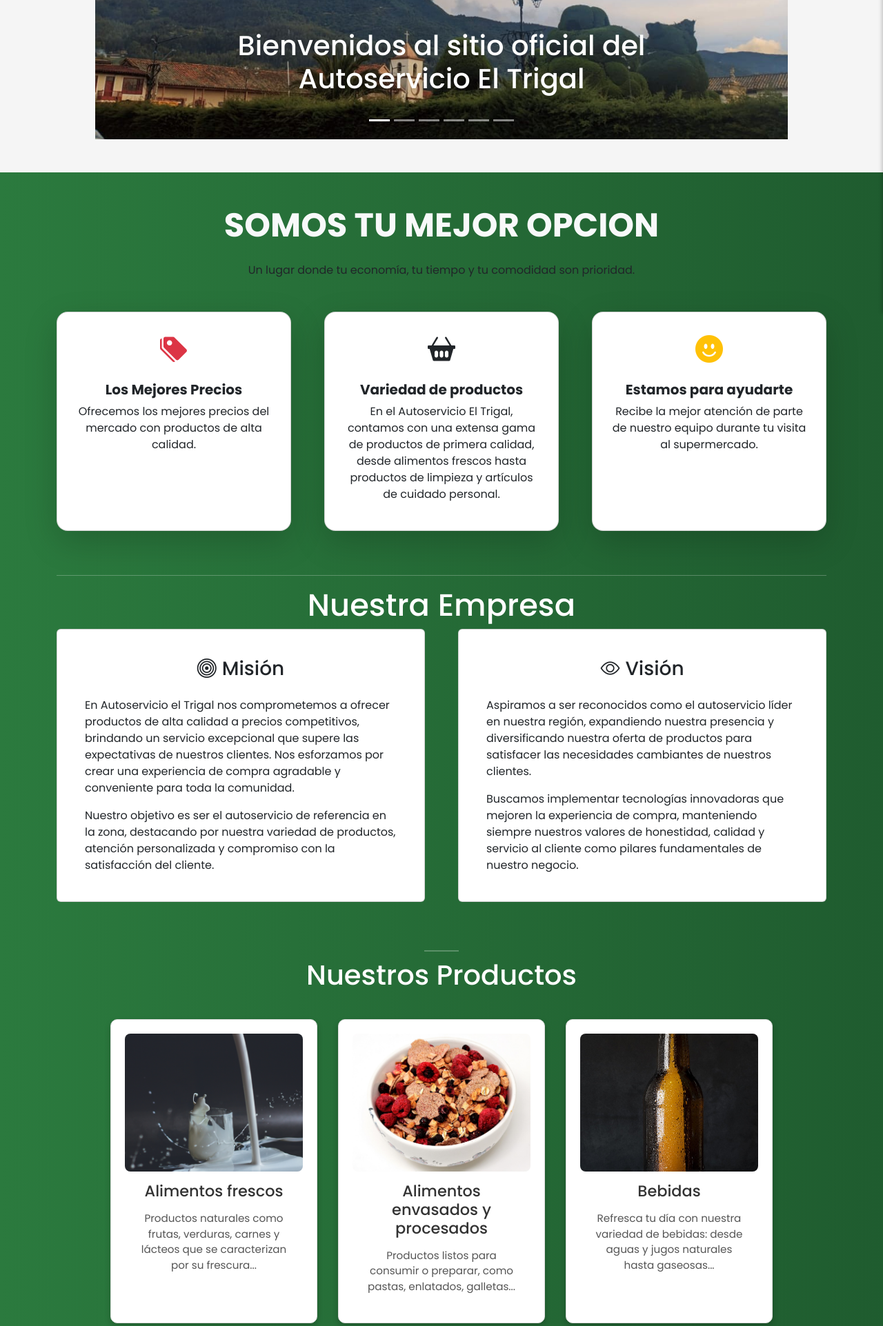
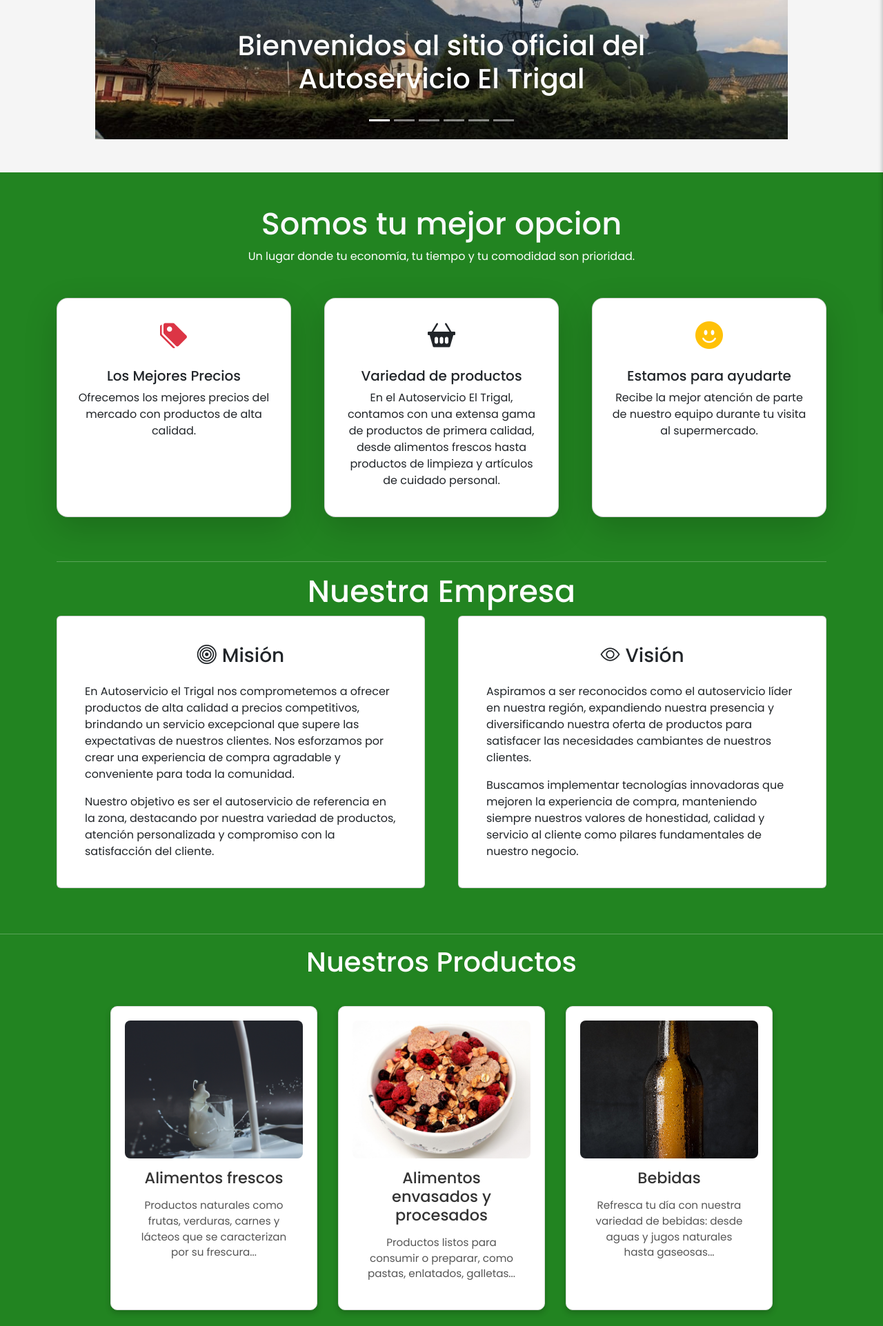
Before and after one commit to Jxvi3r09/Autoservicioeltrigal, a Django app: page / in a window 1280 px wide. Shown: the part 346-2269 px from the top of the page at 69% size. Run offline with Django 5.2, Linux system fonts and the light colour scheme.

Commit message:
Cambios en la pagina principal, color original

```diff
--- a/pagina/static/myapp/css/principal.css
+++ b/pagina/static/myapp/css/principal.css
@@ -16,6 +16,15 @@ body {
 #contacto,
 #map-container {
   background-color: rgb(34, 132, 33) !important;
+}
+#promocion:hover,
+#mision-vision:hover,
+#productos:hover,
+#contacto:hover,
+#map-container:hover {
+  box-shadow: 0 4px 25px rgba(0, 0, 0, 0.3); /* Añade sombra a toda la sección */
+  filter: brightness(1.05); /* Ilumina la sección */
+  transition: all 0.3s ease; /* Transición suave */
 }
 
 /* ==================== TITULOS==================== */
@@ -196,6 +205,114 @@ body {
   background-color: rgb(255, 255, 255) !important;
 }
 
-.navbar-toggler-icon{
+.navbar-toggler-icon {
   background-color: #ffa600;
 }
+
+/* ESTILOS CARRUSEL */
+.custom-carousel {
+  max-width: 90%; /* Ajusta el ancho al 90% */
+  margin: 0 auto; /* Centra el carrusel */
+}
+
+.custom-carousel img {
+  max-height: 500px; /* Ajusta la altura a 500px */
+  object-fit: cover; /* Asegura que las imágenes se ajusten */
+}
+
+/* ESTILOS PROMOCION */
+#promocion:hover {
+  box-shadow: 0 4px 25px rgba(0, 0, 0, 0.3); /* Añade sombra a toda la sección */
+  filter: brightness(1.05); /* Ilumina la sección */
+  transition: all 0.3s ease; /* Transición suave */
+}
+
+/* Efecto de iluminación en las tarjetas */
+.effect-card {
+  transition: transform 0.3s ease, box-shadow 0.3s ease, filter 0.3s ease;
+}
+
+.effect-card:hover,
+.effect-card:active {
+  transform: scale(1.05); /* Aumenta el tamaño de la tarjeta */
+  box-shadow: 0 4px 25px rgba(0, 0, 0, 0.3); /* Sombra más intensa */
+  filter: brightness(1.2); /* Ilumina la tarjeta */
+}
+
+/* SECCION DE PRODUCTOS */
+body {
+  margin: 0;
+  background-color: #f4f4f4;
+  color: #333;
+}
+
+.productos {
+  color: white;
+}
+
+.productos h2 {
+  text-align: center;
+  font-size: 2.5em;
+  margin-bottom: 40px;
+  position: relative;
+}
+
+.productos h2 hr {
+  border: 1px solid #fff;
+  width: 50px;
+  margin: 10px auto;
+}
+
+.contenedor-productos {
+  display: flex;
+  flex-wrap: wrap;
+  justify-content: center;
+  gap: 30px;
+  max-width: 1200px;
+  margin: auto;
+}
+
+.producto {
+  background-color: #fff;
+  color: #333;
+  border-radius: 10px;
+  box-shadow: 0 4px 8px rgba(0, 0, 0, 0.2);
+  overflow: hidden;
+  width: 300px;
+  transition: transform 0.3s;
+}
+
+.producto:hover {
+  transform: translateY(-5px);
+}
+
+.producto img {
+  width: 100%;
+  height: 200px;
+  object-fit: cover;
+}
+
+.producto h3 {
+  margin: 15px;
+  font-size: 1.4em;
+}
+
+.producto .descripcion {
+  margin: 0 15px 20px;
+  font-size: 0.95em;
+  line-height: 1.5;
+}
+
+@media (max-width: 768px) {
+  .producto {
+    width: 100%;
+  }
+}
+
+#contacto {
+  color: white;
+  padding: 60px 20px;
+}
+h5 {
+  font-weight: bold;
+}
--- a/pagina/templates/paginas/principal.html
+++ b/pagina/templates/paginas/principal.html
@@ -32,6 +32,8 @@
       rel="stylesheet"
       href="https://cdnjs.cloudflare.com/ajax/libs/animate.css/4.1.1/animate.min.css"
     />
+
+      <link href="https://cdn.jsdelivr.net/npm/bootstrap@5.3.0-alpha1/dist/css/bootstrap.min.css" rel="stylesheet" integrity="sha384-KyZXEJ3Qd9fR9v7VuTnH7IN9kWwH5W6U6iXrO2g2daUrG9n66gdaDsw3wnIba9s4" crossorigin="anonymous">
     <title> Autoservicio el Trigal | Tienda de conveniencia </title>
   </head>
   <body>
@@ -98,29 +100,8 @@
       </div>
     </nav>
 
+    <!-- CARRUSEL DE IMAGENES -->
 <section>
-    <!DOCTYPE html>
-<html lang="es">
-<head>
-  <meta charset="UTF-8">
-  <meta name="viewport" content="width=device-width, initial-scale=1.0">
-  <title>Carrusel con Bootstrap</title>
-  <!-- Enlace al CSS de Bootstrap -->
-  <link href="https://cdn.jsdelivr.net/npm/bootstrap@5.3.0-alpha1/dist/css/bootstrap.min.css" rel="stylesheet" integrity="sha384-KyZXEJ3Qd9fR9v7VuTnH7IN9kWwH5W6U6iXrO2g2daUrG9n66gdaDsw3wnIba9s4" crossorigin="anonymous">
-  <style>
-    .custom-carousel {
-      max-width: 90%; /* Ajusta el ancho al 90% */
-      margin: 0 auto; /* Centra el carrusel */
-    }
-
-    .custom-carousel img {
-      max-height: 500px; /* Ajusta la altura a 500px */
-      object-fit: cover; /* Asegura que las imágenes se ajusten */
-    }
-  </style>
-</head>
-<body>
-
   <div class="container my-5">
     <div id="carouselExampleAutoplaying" class="carousel slide custom-carousel" data-bs-ride="carousel" data-bs-interval="3000" data-bs-wrap="true">
       <div class="carousel-indicators">
@@ -186,19 +167,16 @@
       </button>
     </div>
   </div>
+</section>
 
-  <!-- Enlace al JS de Bootstrap -->
-  <script src="https://cdn.jsdelivr.net/npm/bootstrap@5.3.0-alpha1/dist/js/bootstrap.bundle.min.js" integrity="sha384-pzjw8f+ua7Kw1TIq0IorYoxqVsOMjRXj1DRaWi4MIspKg00yvmL8LZTfrpDbzWWr" crossorigin="anonymous"></script>
-</body>
-</html>
-
-</section>
-<section id="promocion" class="py-5" style="background: linear-gradient(to right, #2b7a3e, #1f5c2f);">
+<!-- SECCION DE PROMOCION -->
+<section id="promocion" class="py-5">
   <div class="container">
-    <h2 class="text-center fw-bold display-5 text-dark mb-4 animate__animated animate__fadeInDown">
-    <span class="text-light">   SOMOS TU MEJOR OPCION</span>
+    <h2 class="text-center section-title animate__animated animate__fadeInUp"
+      style="font-size: 2.8rem;">
+    <span class="text-light">   Somos tu mejor opcion </span>
     </h2>
-    <p class="text-center text-dark mb-5 animate__animated animate__fadeInUp">
+    <p class="text-center  text-white mb-5 animate__animated animate__fadeInUp">
       Un lugar donde tu economía, tu tiempo y tu comodidad son prioridad.
     </p>
 
@@ -210,7 +188,7 @@
           <div class="mb-3">
             <i class="bi bi-tags-fill fs-1 text-danger"></i>
           </div>
-          <h5 class="fw-bold text-dark">Los Mejores Precios</h5>
+          <h5 >Los Mejores Precios</h5>
           <p class="text-dark">
             Ofrecemos los mejores precios del mercado con productos de alta calidad.
           </p>
@@ -223,7 +201,7 @@
           <div class="mb-3">
             <i class="bi bi-basket2-fill fs-1 text-dark"></i>
           </div>
-          <h5 class="fw-bold text-dark">Variedad de productos</h5>
+          <h5 >Variedad de productos</h5>
           <p class="text-dark">
             En el Autoservicio El Trigal, contamos con una extensa gama de productos de primera calidad, desde alimentos frescos hasta productos de limpieza y artículos de cuidado personal.
           </p>
@@ -236,46 +214,19 @@
           <div class="mb-3">
             <i class="bi bi-emoji-smile-fill fs-1 text-warning"></i>
           </div>
-          <h5 class="fw-bold text-dark">Estamos para ayudarte</h5>
+          <h5> Estamos para ayudarte </h5>
           <p class="text-dark">
             Recibe la mejor atención de parte de nuestro equipo durante tu visita al supermercado.
           </p>
         </div>
       </div>
-
-
-
     </div>
   </div>
 </section>
 
-<!-- Agregar CSS para el efecto de iluminación -->
-<style>
-  /* Efecto de iluminación en la sección cuando se pasa el mouse */
-  #promocion:hover {
-    box-shadow: 0 4px 25px rgba(0, 0, 0, 0.3); /* Añade sombra a toda la sección */
-    filter: brightness(1.05); /* Ilumina la sección */
-    transition: all 0.3s ease; /* Transición suave */
-  }
 
-  /* Efecto de iluminación en las tarjetas */
-  .effect-card {
-    transition: transform 0.3s ease, box-shadow 0.3s ease, filter 0.3s ease;
-  }
-
-  .effect-card:hover,
-  .effect-card:active {
-    transform: scale(1.05); /* Aumenta el tamaño de la tarjeta */
-    box-shadow: 0 4px 25px rgba(0, 0, 0, 0.3); /* Sombra más intensa */
-    filter: brightness(1.2); /* Ilumina la tarjeta */
-  }
-</style>
-
-
-    </section>
-
-    <!-- Mission & Vision Section -->
-    <section id="mision-vision" class="mission-vision" style="background: linear-gradient(to right, #2b7a3e, #1f5c2f);" >
+    <!-- SECCION MISION Y VISION -->
+    <section id="mision-vision" class="mission-vision">
       <div class="container position-relative">
         <h2 id="nuestraempresa" class="text-center section-title animate__animated animate__fadeInUp"
         style="font-size: 2.8rem;">
@@ -328,92 +279,13 @@
         </div>
       </div>
     </section>
-  <section>
-    <!-- <title>Sección de Productos</title>
-    <link rel="stylesheet" href="styles.css"> -->
-<!DOCTYPE html>
-<html lang="es">
-<head>
-    <meta charset="UTF-8">
-    <meta name="viewport" content="width=device-width, initial-scale=1.0">
-    <title>Productos</title>
-    <style>
-        body {
-            margin: 0;
-            font-family: 'Segoe UI', Tahoma, Geneva, Verdana, sans-serif;
-            background-color: #f4f4f4;
-            color: #333;
-        }
 
-        .productos {
-            padding: 60px 20px;
-            background: linear-gradient(to right, #2b7a3e, #1f5c2f);
-            color: white;
-        }
 
-        .productos h2 {
-            text-align: center;
-            font-size: 2.5em;
-            margin-bottom: 40px;
-            position: relative;
-        }
 
-        .productos h2 hr {
-            border: 1px solid #fff;
-            width: 50px;
-            margin: 10px auto;
-        }
-
-        .contenedor-productos {
-            display: flex;
-            flex-wrap: wrap;
-            justify-content: center;
-            gap: 30px;
-            max-width: 1200px;
-            margin: auto;
-        }
-
-        .producto {
-            background-color: #fff;
-            color: #333;
-            border-radius: 10px;
-            box-shadow: 0 4px 8px rgba(0,0,0,0.2);
-            overflow: hidden;
-            width: 300px;
-            transition: transform 0.3s;
-        }
-
-        .producto:hover {
-            transform: translateY(-5px);
-        }
-
-        .producto img {
-            width: 100%;
-            height: 200px;
-            object-fit: cover;
-        }
-
-        .producto h3 {
-            margin: 15px;
-            font-size: 1.4em;
-        }
-
-        .producto .descripcion {
-            margin: 0 15px 20px;
-            font-size: 0.95em;
-            line-height: 1.5;
-        }
-
-        @media (max-width: 768px) {
-            .producto {
-                width: 100%;
-            }
-        }
-    </style>
-</head>
-<body>
+<!-- SECCION DE PRODUCTOS -->
     <section id="productos" class="productos">
-        <h2><hr> Nuestros Productos</h2>
+      <hr>
+        <h2> Nuestros Productos</h2>
         <div class="contenedor-productos">
             <div class="producto">
                 <img src="{% static 'myapp/imagenes/lacteo.jpg' %}" alt="productos 1">
@@ -451,8 +323,8 @@
 </html>
 
 
-<!-- Contact Section -->
-<section id="contacto" style="background: linear-gradient(to right, #2b7a3e, #1f5c2f); color: white; padding: 60px 20px;">
+<!-- SECCION DE CONTACTO -->
+<section id="contacto">
   <div class="container">
     <h2 class="text-center section-title" style="font-size: 2.8rem;"><hr> Contáctanos</h2>
     <p class="text-center mb-5" style="font-size: 1.1rem;">
--- a/proyecto/settings.py
+++ b/proyecto/settings.py
@@ -83,7 +83,7 @@ DATABASES = {
     'ENGINE': 'django.db.backends.mysql',
     'NAME': 'proyecto',
     'USER': 'root',
-    'PASSWORD':'1058038146',
+    'PASSWORD':'',
     'HOST': 'localhost',  # Asegúrate de que solo sea la IP
     'PORT': '3306',  # Solo el número del puerto, sin IP
 }
```
